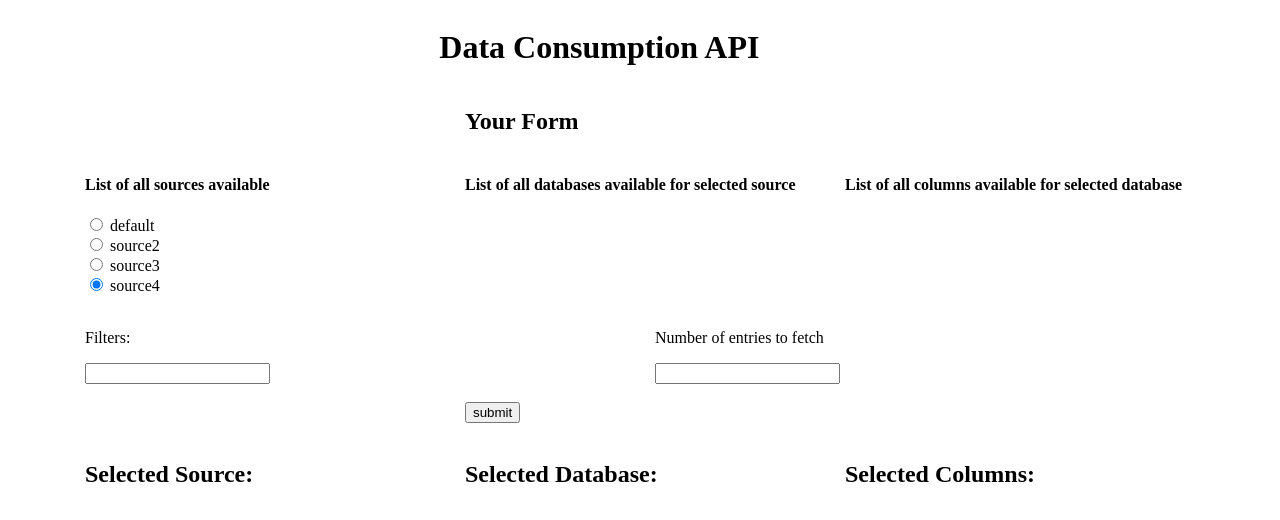
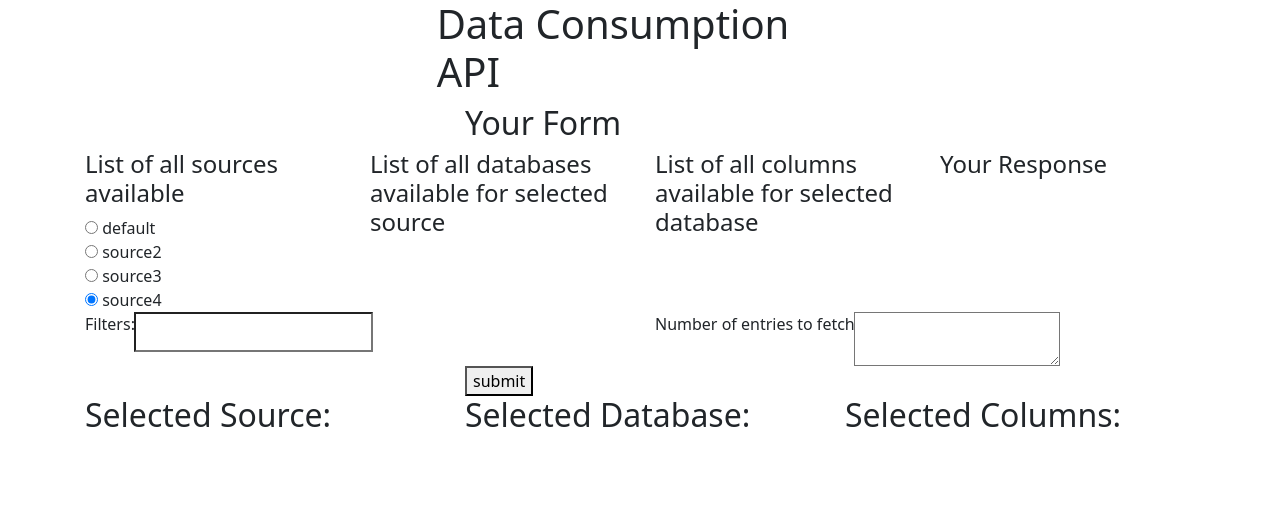
Before and after one commit to kshru9/fetch-display-form, an Angular app: page / in a window 1280 px wide. Shown: the top 520 px of the page. Built offline with nearby package versions, Linux system fonts and the light colour scheme.

Commit message:
bootstrap grid added, styling in progress

```diff
--- a/src/app/form/form.component.html
+++ b/src/app/form/form.component.html
@@ -19,7 +19,7 @@
 
         <div class="row">
 
-            <div class="col-md-4">
+            <div class="col-md-3">
 
                 <h4>List of all sources available</h4>
 
@@ -29,7 +29,7 @@
 
             </div>
 
-            <div class="col-md-4">
+            <div class="col-md-3">
                 <h4>List of all databases available for selected source</h4>
 
                 <div *ngFor='let source of sources; let i = index'>
@@ -42,7 +42,7 @@
 
             </div>
 
-            <div class="col-md-4">
+            <div class="col-md-3">
                 <h4>List of all columns available for selected database</h4>
 
                 <div *ngFor='let db of databases; let i = index'>
@@ -56,15 +56,18 @@
 
             </div>
 
+            <div class="col-md-3">
+                <h4>Your Response</h4>
+                <div>{{response}}</div>
+            </div>
+
         </div>
-
-        <br>
 
         <div class="row">
 
             <div class="col-md-6">
 
-                <div>
+                <div class="input-group">
                     <p>Filters:</p>
                     <input type="text" name="filters" [(ngModel)]="selectedFilters" (ngModelChange)='onSelectFilters(selectedFilters)'>
                 </div>
@@ -73,17 +76,15 @@
 
             <div class="col-md-6">
 
-                <div>
+                <div class="input-group">
                     <p>Number of entries to fetch</p>
-                    <input type="text" name="limit" [(ngModel)]="selectedLimit" (ngModelChange)='onSelectLimit(selectedLimit)'>
+                    <textarea name="limit" [(ngModel)]="selectedLimit" (ngModelChange)='onSelectLimit(selectedLimit)' ></textarea>
+                    <!-- <input type="text" name="limit" [(ngModel)]="selectedLimit" (ngModelChange)='onSelectLimit(selectedLimit)'> -->
                 </div>
 
             </div>
 
         </div>
-
-        <br>
-
 
         <div class="row">
             <div class="col-md-4"></div>
@@ -92,8 +93,6 @@
             </div>
             <div class="col-md-4"></div>
         </div>
-
-        <br>
 
     </form>
 </div>
--- a/src/app/form/form.component.ts
+++ b/src/app/form/form.component.ts
@@ -86,7 +86,8 @@ export class FormComponent {
   //   console.log(this.ans);
   // }
 
-  filters? : string[];
+  filters : string[] = [];
+  response: string = "";
   submitForm(): void {
     // var formData: any = new FormData();
     // formData.append("source", this.selectedSource);
@@ -103,7 +104,7 @@ export class FormComponent {
     console.log(this.selectedFilters);
     console.log(this.selectedLimit);
 
-    this.filters = this.selectedFilters?.split(",");
+    this.filters = this.selectedFilters.split(",");
 
     console.log(this.filters);
 
@@ -120,10 +121,14 @@ export class FormComponent {
 
     let headers = new HttpHeaders();
     headers = headers.set('Access-Control-Allow-Origin', 'http://localhost:4200')
-    .set('Access-Control-Allow-Methods', "GET, POST, DELETE, PUT");
+    .set('Access-Control-Allow-Methods', "GET, POST, DELETE, PUT")
+    .set('Content-Type', 'application/json');
 
-    this.http.post('http://localhost:8081/api/save', json, {headers: headers}).subscribe(
-      (response) => console.log(response),
+    this.http.post('http://localhost:8081/api/save', json, {headers: headers, responseType: 'text'}).subscribe(
+      (response) => {
+        console.log(response);
+        this.response = response;
+      },
       (error) => console.log(error),
       )
 
--- a/src/index.html
+++ b/src/index.html
@@ -6,8 +6,10 @@
   <base href="/">
   <meta name="viewport" content="width=device-width, initial-scale=1">
   <link rel="icon" type="image/x-icon" href="favicon.ico">
+  <link href="https://cdn.jsdelivr.net/npm/bootstrap@5.0.2/dist/css/bootstrap.min.css" rel="stylesheet" integrity="sha384-EVSTQN3/azprG1Anm3QDgpJLIm9Nao0Yz1ztcQTwFspd3yD65VohhpuuCOmLASjC" crossorigin="anonymous">
 </head>
 <body>
   <app-root></app-root>
+  <script src="https://cdn.jsdelivr.net/npm/bootstrap@5.0.2/dist/js/bootstrap.bundle.min.js" integrity="sha384-MrcW6ZMFYlzcLA8Nl+NtUVF0sA7MsXsP1UyJoMp4YLEuNSfAP+JcXn/tWtIaxVXM" crossorigin="anonymous"></script>
 </body>
 </html>
```
